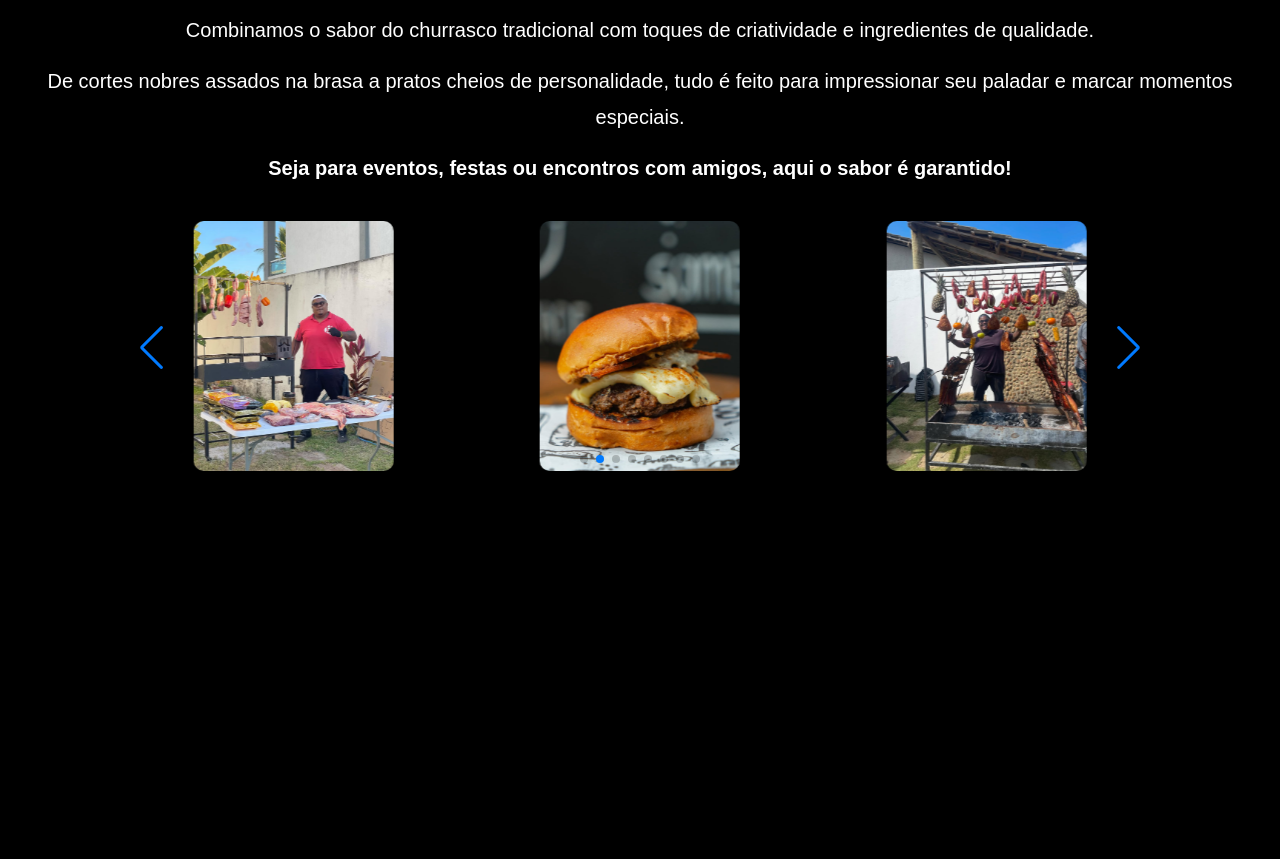
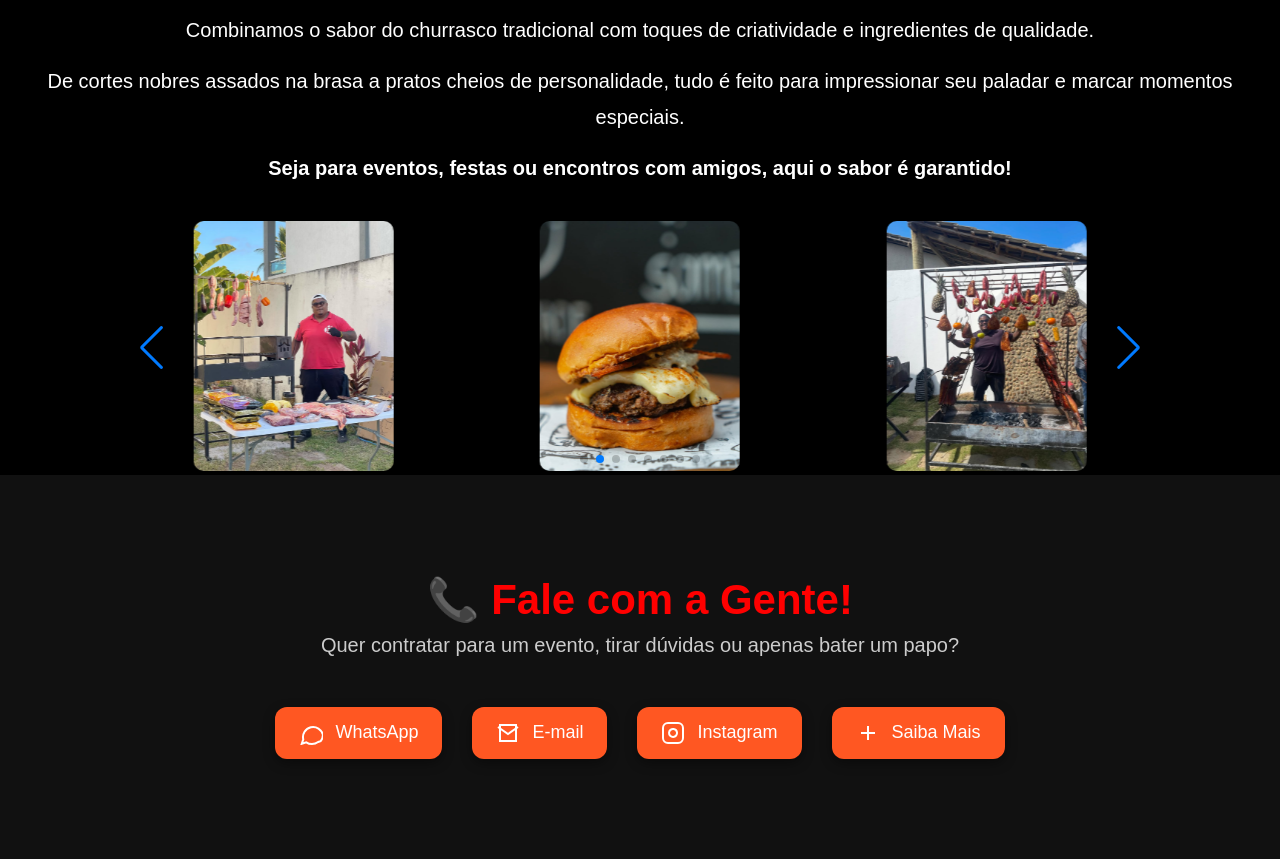
Before and after one commit to VfsMachado/LandingPage, a plain HTML site: page index.html in a window 1280 px wide. Shown: the part 1913-2772 px from the top of the page. Before the commit the page ends 2388 px from the top, so only its background shows below. Drawn offline with nearby package versions, Linux system fonts and the light colour scheme; files whose address does not match are found by name.

Commit message:
inclusão da parte de contato
icones c biblioteca externa, links de contato todos funcionando

```diff
--- a/index.html
+++ b/index.html
@@ -7,6 +7,7 @@
     <link rel="stylesheet" href="style.css"> <!-- Importando o CSS externo -->
     <link rel="icon" href="imagens/logo.png" type="image/x-icon">
     <link rel="stylesheet" href="https://cdn.jsdelivr.net/npm/swiper@9/swiper-bundle.min.css">
+    <link rel="stylesheet" href="https://cdnjs.cloudflare.com/ajax/libs/font-awesome/6.5.0/css/all.min.css">
 </head>
 <body>
 
@@ -86,6 +87,42 @@
             <div class="swiper-button-prev"></div>
             <div class="swiper-pagination"></div>
         </div>
+        <section id="contato" class="contato">
+            <div class="container-contato">
+              <h2>📞 Fale com a Gente!</h2>
+              <p>Quer contratar para um evento, tirar dúvidas ou apenas bater um papo?</p>
+
+              <div class="contato-botoes">
+                <a href="https://wa.me/5571981108147" target="_blank" class="btn-icone">
+                  <svg xmlns="http://www.w3.org/2000/svg" class="icone" viewBox="0 0 24 24" fill="none" stroke="currentColor">
+                    <path d="M21.67 20.13a9.94 9.94 0 0 0 2.28-6.31A10 10 0 1 0 4.27 18.42l-1.5 4.38 4.53-1.5a9.93 9.93 0 0 0 5.7 1.67c2.26 0 4.37-.74 6.1-2z"></path>
+                  </svg>
+                  WhatsApp
+                </a>
+                <a href="mailto:contato@cantinhodobarna.com" class="btn-icone">
+                  <svg xmlns="http://www.w3.org/2000/svg" class="icone" viewBox="0 0 24 24" fill="none" stroke="currentColor">
+                    <path d="M4 4h16v16H4z" stroke-width="2"/>
+                    <polyline points="22,6 12,13 2,6" stroke-width="2"/>
+                  </svg>
+                  E-mail
+                </a>
+                <a href="https://www.instagram.com/cantinhodobarna/" target="_blank" class="btn-icone">
+                  <svg xmlns="http://www.w3.org/2000/svg" class="icone" viewBox="0 0 24 24" fill="none" stroke="currentColor">
+                    <rect x="2" y="2" width="20" height="20" rx="5" ry="5" stroke-width="2"/>
+                    <path d="M16 11.37A4 4 0 1 1 12.63 8 4 4 0 0 1 16 11.37z" stroke-width="2"/>
+                    <line x1="17.5" y1="6.5" x2="17.5" y2="6.5" stroke-width="2"/>
+                  </svg>
+                  Instagram
+                </a>
+                <a href="https://linktr.ee/cantinhodobarna" target="_blank" class="btn-icone">
+                  <svg xmlns="http://www.w3.org/2000/svg" class="icone" viewBox="0 0 24 24" fill="none" stroke="currentColor">
+                    <path d="M12 5v14M5 12h14" stroke-width="2"/>
+                  </svg>
+                  Saiba Mais
+                </a>
+              </div>
+            </div>
+          </section>
         <script src="https://cdn.jsdelivr.net/npm/swiper@9/swiper-bundle.min.js"></script>
 <script>
  var swiper = new Swiper(".swiper", {
--- a/style.css
+++ b/style.css
@@ -338,3 +338,58 @@ html {
     max-width: 80%;
     margin: auto;
 }
+
+.contato {
+    background-color: #111;
+    color: white;
+    padding: 100px 20px;
+    text-align: center;
+  }
+
+  .container-contato {
+    max-width: 1000px;
+    margin: auto;
+  }
+
+  .contato h2 {
+    font-size: 42px;
+    margin-bottom: 10px;
+    color: var(--cor-primaria);
+  }
+
+  .contato p {
+    font-size: 20px;
+    margin-bottom: 50px;
+    color: #ccc;
+  }
+
+  .contato-botoes {
+    display: flex;
+    justify-content: center;
+    flex-wrap: wrap;
+    gap: 30px;
+  }
+
+  .btn-icone {
+    background-color: #ff5722;
+    color: white;
+    padding: 14px 24px;
+    font-size: 18px;
+    border-radius: 12px;
+    text-decoration: none;
+    display: flex;
+    align-items: center;
+    gap: 12px;
+    transition: background 0.3s ease;
+    box-shadow: 0 4px 12px rgba(0, 0, 0, 0.4);
+  }
+
+  .btn-icone:hover {
+    background-color: #e64a19;
+  }
+
+  .icone {
+    width: 24px;
+    height: 24px;
+    stroke-width: 2;
+  }
```
